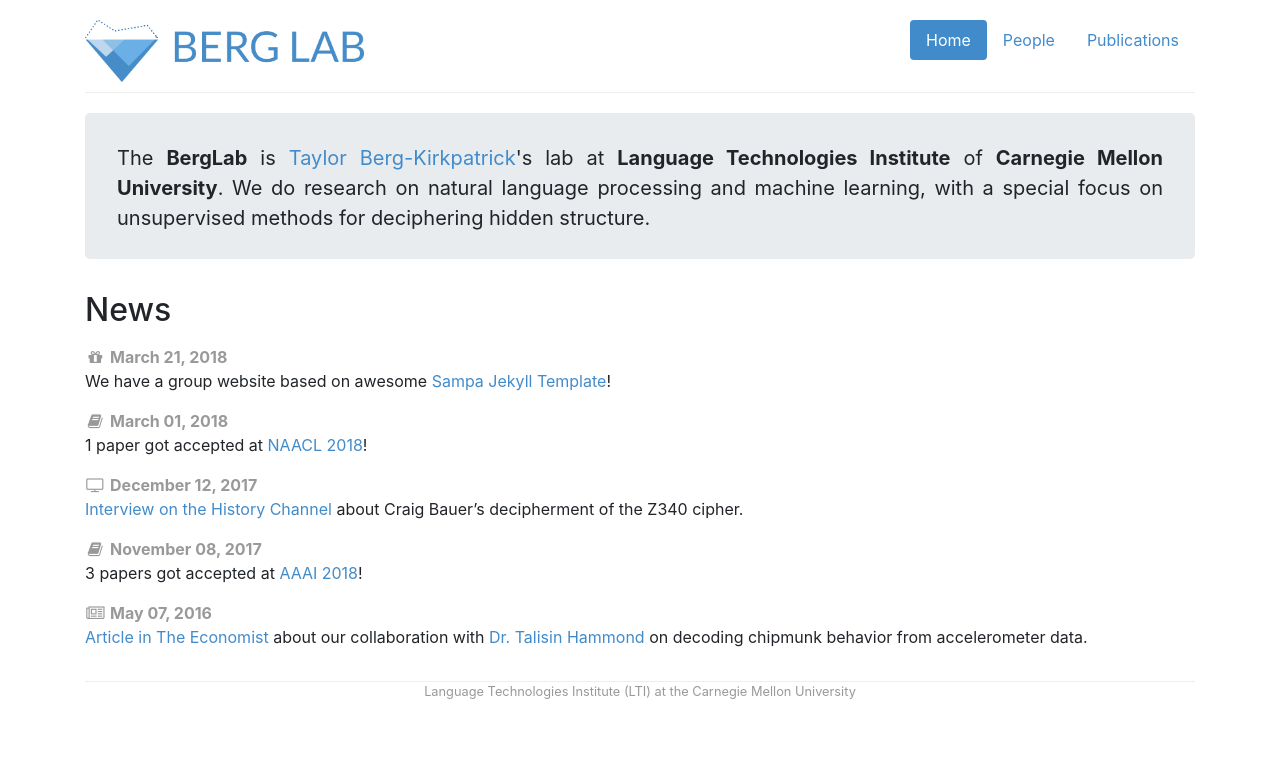
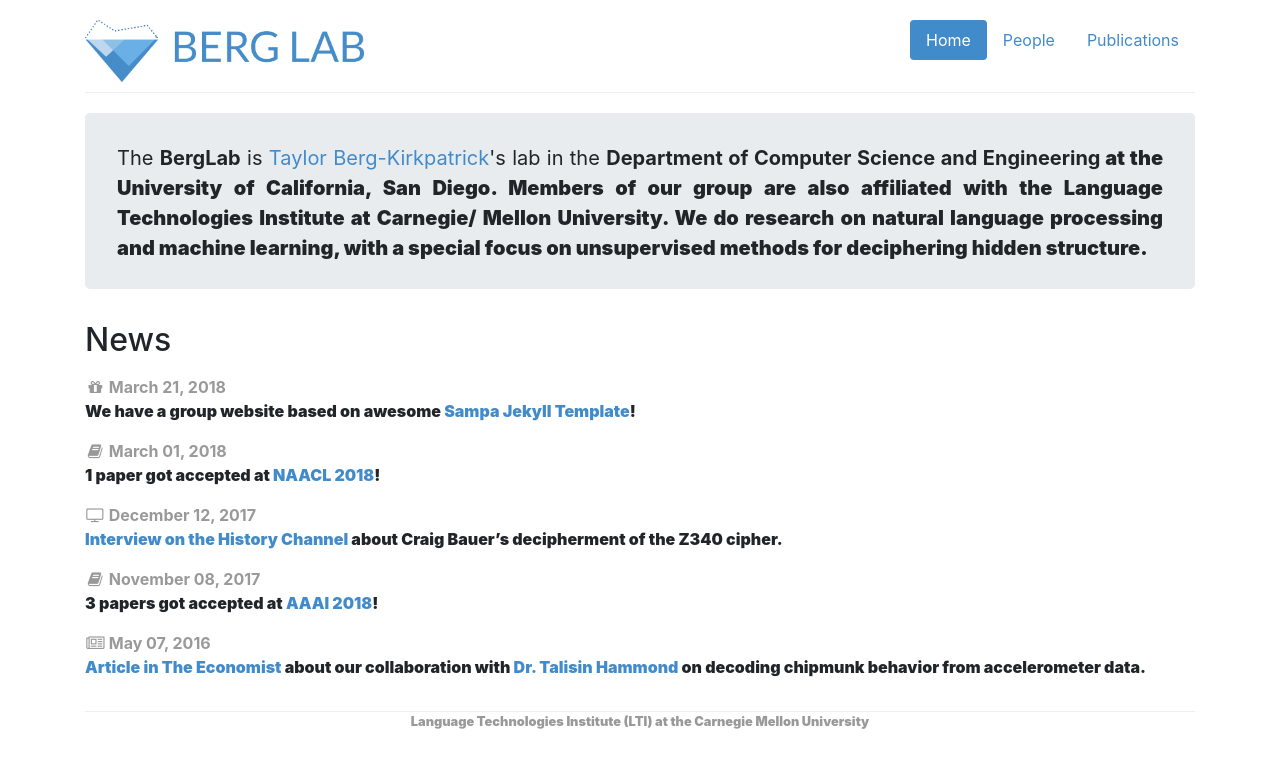
Before and after one commit to icebergnlp/icebergnlp.github.io, a Jekyll site: the page built from index.html, in a window 1280 px wide. Shown: the top 768 px of the page. Built offline with Jekyll 4.4.1, drawn with Linux system fonts in a browser that asks for light colours.

Commit message:
Update index.html

```diff
--- a/index.html
+++ b/index.html
@@ -22,7 +22,7 @@ role-tables:
 
 <div class="jumbotron">
     <p>
-        The <b>BergLab</b> is <a href="http://www.cs.cmu.edu/~tbergkir/">Taylor Berg-Kirkpatrick</a>'s lab at <b>Language Technologies Institute</b> of <b>Carnegie Mellon University</b>. We do research on natural language processing and machine learning, with a special focus on unsupervised methods for deciphering hidden structure.
+        The <b>BergLab</b> is <a href="http://cseweb.ucsd.edu/~tberg/">Taylor Berg-Kirkpatrick</a>'s lab in the <b>Department of Computer Science and Engineering<b> at the <b>University of California, San Diego<b>. Members of our group are also affiliated with the <b>Language Technologies Institute</b> at <b>Carnegie/ Mellon University</b>. We do research on natural language processing and machine learning, with a special focus on unsupervised methods for deciphering hidden structure.
     </p>
 </div>
 
```
